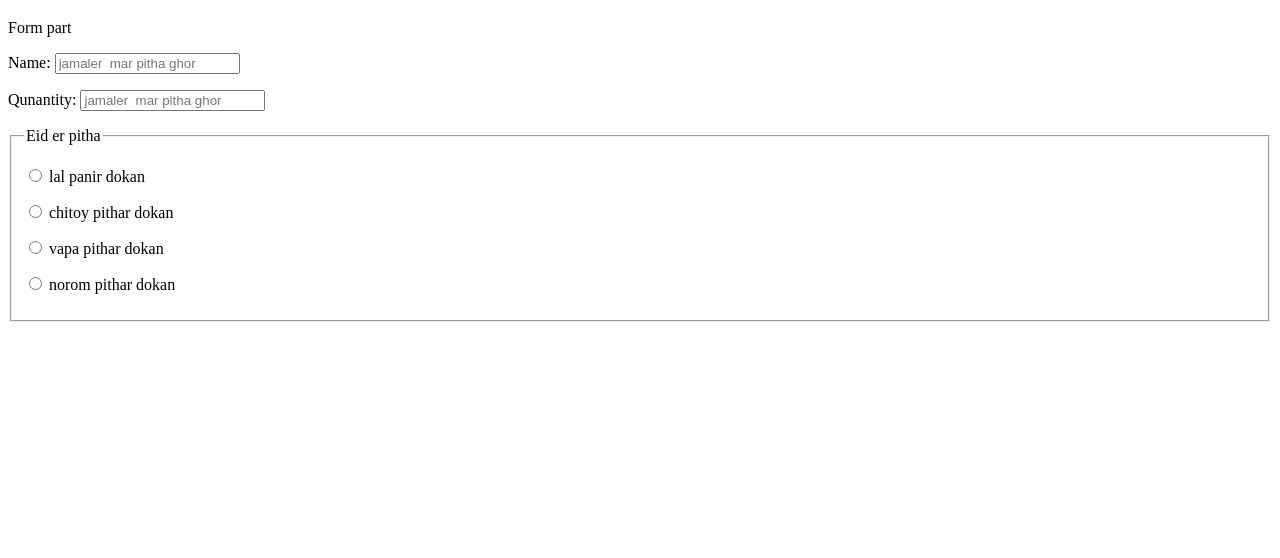
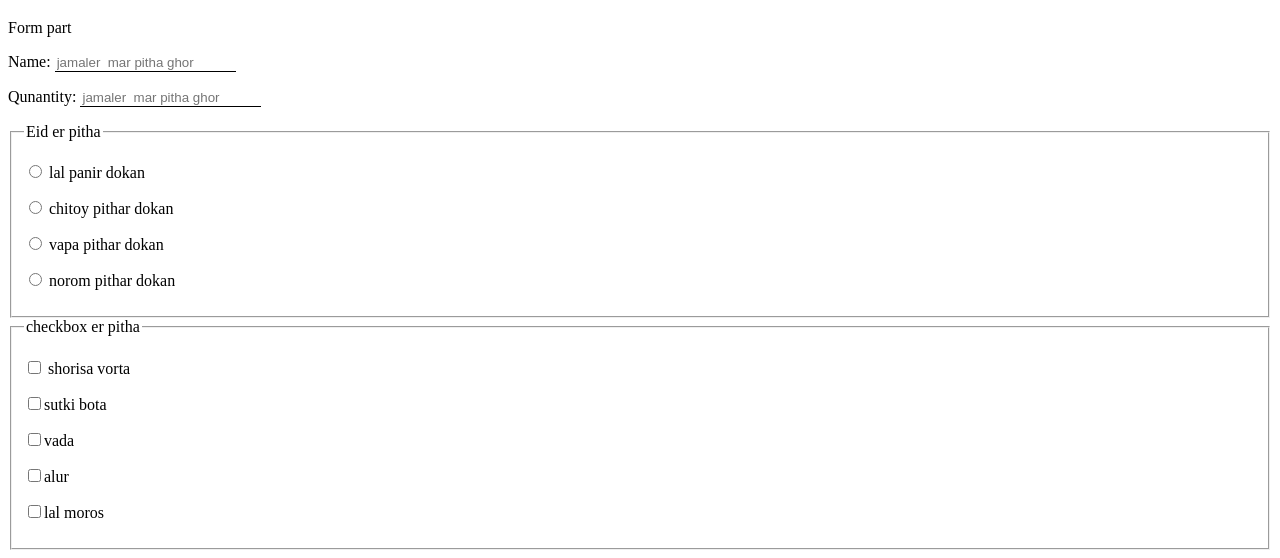
Before and after one commit to Ariful-himel/Responsive-layout-module-6, a plain HTML site: page index.html in a window 1280 px wide. Shown: the part 395-953 px from the top of the page. Before the commit the page ends 800 px from the top, so only its background shows below. Drawn offline with Linux system fonts and the light colour scheme.

Commit message:
checkbox :

```diff
--- a/index.html
+++ b/index.html
@@ -6,6 +6,13 @@
           <meta http-equiv="X-UA-Compatible" content="IE=edge">
           <meta name="viewport" content="width=device-width, initial-scale=1.0">
           <title>Html 5 //audio vedio embedef iframe// </title>
+          <style>
+                    input {
+                              border: none;
+                              outline: none;
+                              border-bottom: 1px solid black;
+                    }
+          </style>
 </head>
 
 <body>
@@ -28,9 +35,9 @@
           <form action="">
                     <h1>pitha Ghor</h1>
                     <p>Form part</p>
-                    <p> Name: <input type="text" name="pitha" id="chitoy" placeholder="jamaler  mar pitha ghor"> </p>
+                    Name: <input type="text" name="pitha" id="chitoy" placeholder="jamaler  mar pitha ghor"> </p>
 
-                    <p>Qunantity: <input type="text" name="pitha" id="chitoy" placeholder="jamaler  mar pitha ghor">
+                    <p> Qunantity: <input type="text" name="pitha" id="chitoy" placeholder="jamaler  mar pitha ghor">
                     </p>
 
                     <fieldset>
@@ -55,6 +62,25 @@
 
                     </fieldset>
 
+                    <fieldset>
+                              <legend>checkbox er pitha</legend>
+                              <label for="shorisa">
+                                        <p> <input type="checkbox" name="vor" id="shorisa"> shorisa vorta</p>
+                              </label>
+                              <label for="sutki">
+                                        <p> <input type="checkbox" name="vor" id="sutki">sutki bota</p>
+                              </label>
+                              <label for="vada">
+                                        <p> <input type="checkbox"name="vor" id="vada">vada</p>
+                              </label>
+                              <label for="alu">
+                                        <p> <input type="checkbox" name="vor" id="alu">alur</p>
+                              </label>
+                              <label for="lal">
+                                        <p> <input type="checkbox" name="vor" id="lal">lal moros</p>
+                              </label>
+                    </fieldset>
+
           </form>
 
 
```
